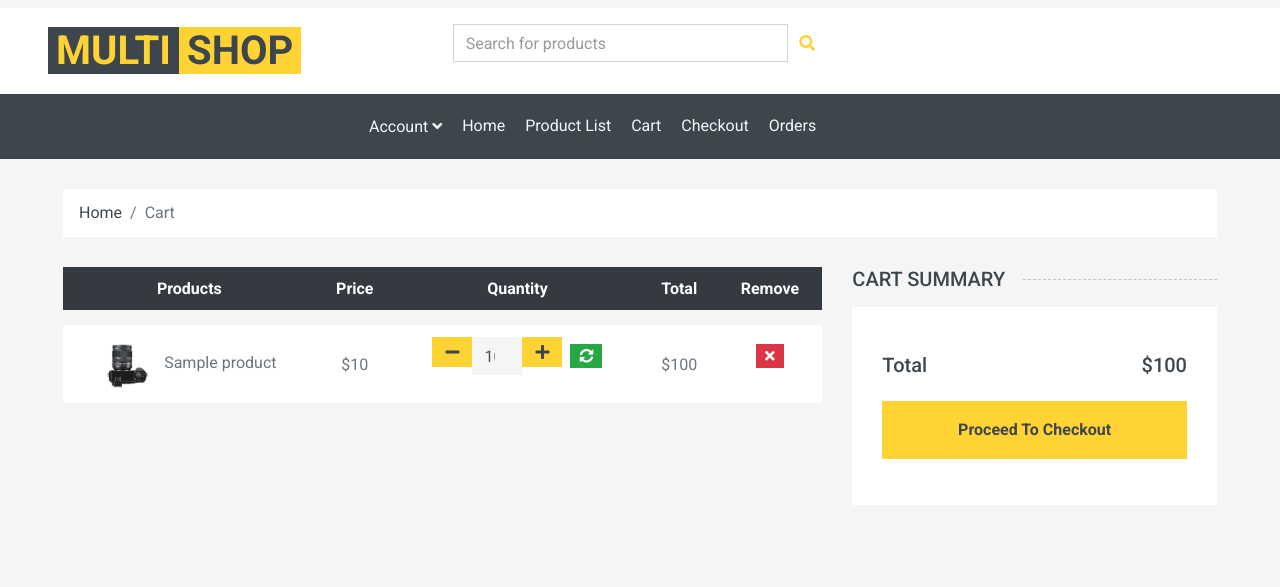
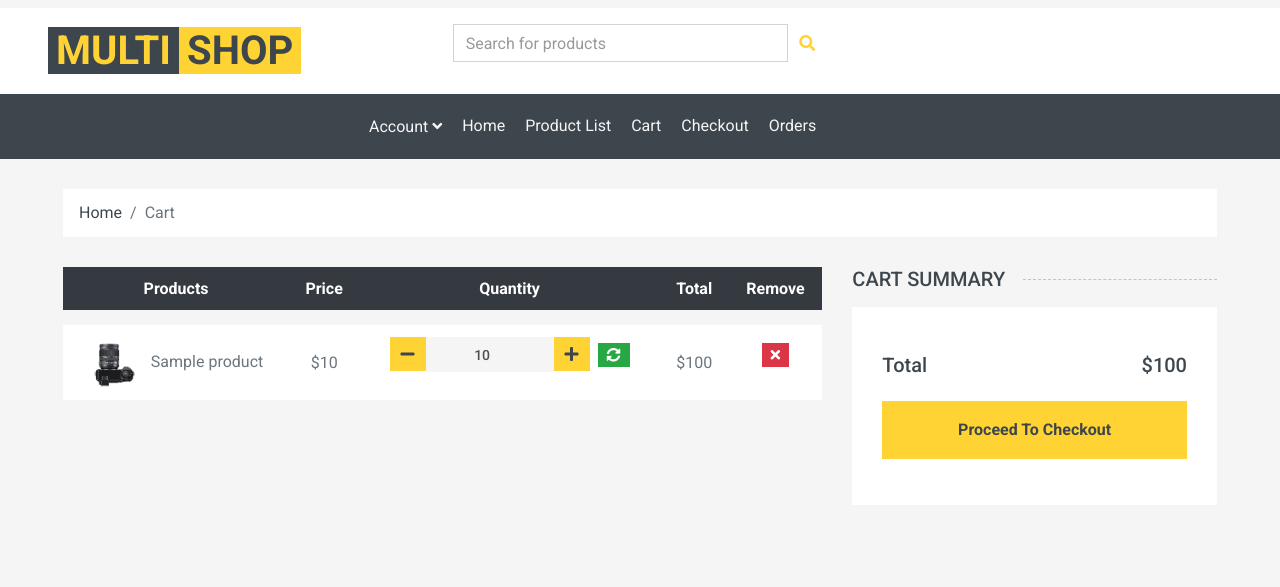
Before and after one commit to hasanm999/django_shop, a Django app: page /cart/ in a window 1280 px wide. Shown: the top 587 px of the page. Run offline with Django 5.2, Linux system fonts and the light colour scheme; a user stored in the database is signed in; tables that the repository leaves empty hold one stand-in row (values such as "Sample post"); some libraries are stand-ins or nearby versions.

Commit message:
some templates style fixed

```diff
--- a/templates/carts/cart_detail.html
+++ b/templates/carts/cart_detail.html
@@ -141,56 +141,43 @@
                                 {% csrf_token %}
 
 
+
 <div
     class="input-group quantity"
-                                    style="width: 130px;"
+    style="width: 200px; min-width: 200px;"
 >
-
-
     <!-- Minus -->
     <div class="input-group-btn">
-
         <button
             type="button"
             class="btn btn-primary btn-minus"
         >
-
             <i class="fa fa-minus"></i>
-
         </button>
-
     </div>
-                                    <!-- Minus End -->
-
 
     <!-- Quantity Input -->
     <input
         type="number"
         name="quantity"
         class="form-control bg-secondary border-0 text-center"
+        style="min-width: 100px; padding: 0 5px;"
         value="{{ item.quantity }}"
         min="1"
         max="99999999999"
     >
-                                    <!-- Quantity Input End -->
-
 
     <!-- Plus -->
     <div class="input-group-btn">
-
         <button
             type="button"
             class="btn btn-primary btn-plus"
         >
+            <i class="fa fa-plus"></i>
+        </button>
+    </div>
+</div>
 
-                                            <i class="fa fa-plus"></i>
-
-                                        </button>
-
-                                    </div>
-                                    <!-- Plus End -->
-
-                                </div>
 
 
                                 <!-- Update Button -->
@@ -372,5 +359,30 @@
 </div>
 <!-- Cart End -->
 
+<style>
+    /* Quantity input */
+    .quantity {
+        width: 200px !important;
+        min-width: 200px;
+    }
+
+    .quantity input[type="number"] {
+        min-width: 100px;
+        padding: 0 5px;
+        font-size: 14px;
+        font-weight: 500;
+        font-variant-numeric: tabular-nums;
+    }
+
+    .quantity .btn {
+        padding: 8px 10px;
+        flex-shrink: 0;
+    }
+
+    /* Keep quantity controls aligned */
+    td .quantity {
+        flex-shrink: 0;
+    }
+</style>
 
 {% endblock %}
--- a/templates/orders/order_detail.html
+++ b/templates/orders/order_detail.html
@@ -1,7 +1,7 @@
 {% include 'base/header.html' %}
 {% load static %}
 
-{% block title %}Order #{{ order.pk }}{% endblock %}
+{#{% block title %}Order #{{ order.pk }}{% endblock %}#}
 
 
 {% block extra_css %}
--- a/templates/orders/order_list.html
+++ b/templates/orders/order_list.html
@@ -1,7 +1,7 @@
 {% include 'base/header.html' %}
 {% load static %}
 
-{% block title %}My Orders{% endblock %}
+{#{% block title %}My Orders{% endblock %}#}
 
 {% block extra_css %}
 
--- a/templates/products/product_detail.html
+++ b/templates/products/product_detail.html
@@ -189,7 +189,7 @@
                     <!-- Quantity -->
                     <div
                         class="input-group quantity mr-3"
-                        style="width: 130px;"
+                        style="width: 200px; min-width: 200px;"
                     >
 
                         <div class="input-group-btn">
@@ -211,6 +211,7 @@
                             value="1"
                             min="1"
                             max="99999999999"
+{#                            style="width: 50px; min-width: 50px;"#}
                         >
 
 
```
Lines whose indentation alone changed are shown as unchanged.
